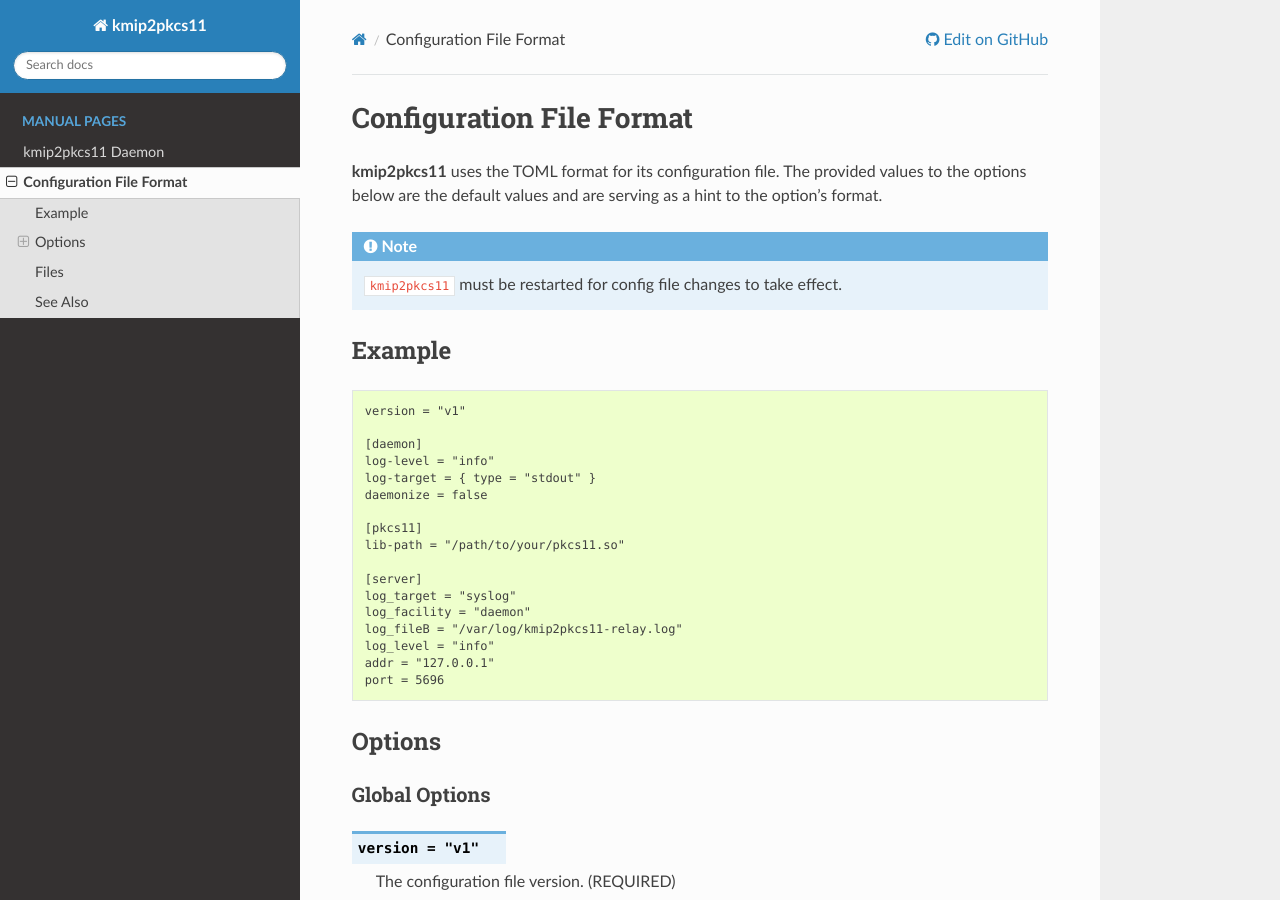
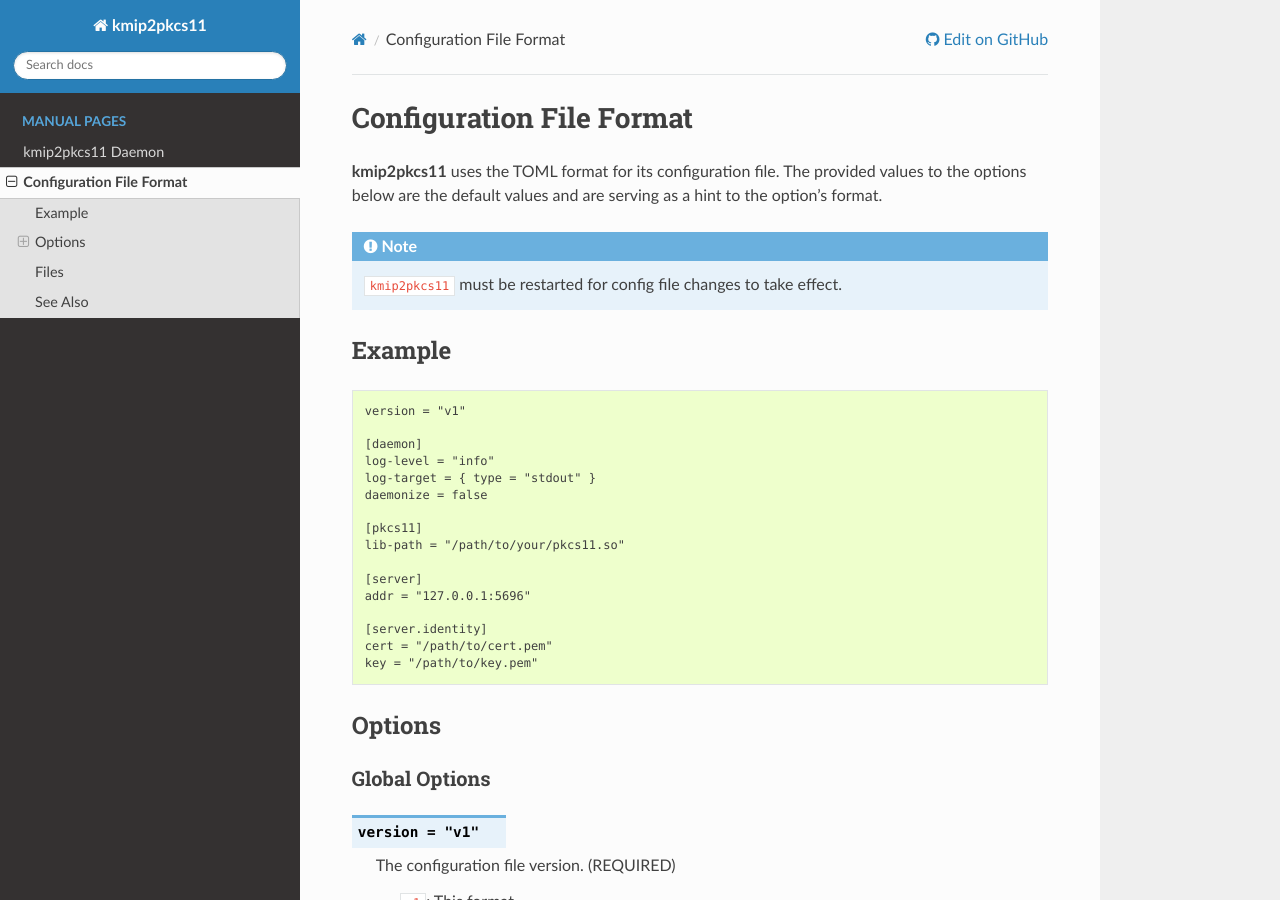
Before and after one commit to NLnetLabs/kmip2pkcs11, a Sphinx documentation site: the page built from doc/manual/source/man/kmip2pkcs11-config.toml.rst, in a window 1280 px wide and 900 px high. Built offline with Sphinx 7.4.7 and the Read the Docs theme 3.1.0, drawn with Linux system fonts in a browser that asks for light colours.

Commit message:
Example log file doc corrections.

```diff
--- a/doc/manual/source/man/kmip2pkcs11-config.toml.rst
+++ b/doc/manual/source/man/kmip2pkcs11-config.toml.rst
@@ -25,12 +25,11 @@ Example
     lib-path = "/path/to/your/pkcs11.so"
 
     [server]
-    log_target = "syslog"
-    log_facility = "daemon"
-    log_fileB = "/var/log/kmip2pkcs11-relay.log"
-    log_level = "info"
-    addr = "127.0.0.1"
-    port = 5696
+    addr = "127.0.0.1:5696"
+
+    [server.identity]
+    cert = "/path/to/cert.pem"
+    key = "/path/to/key.pem"
 
 Options
 -------
```
